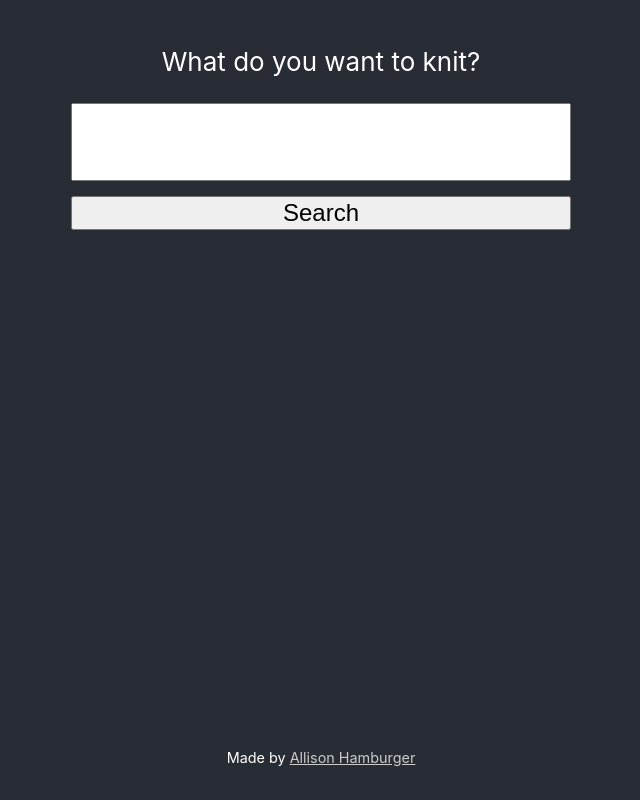
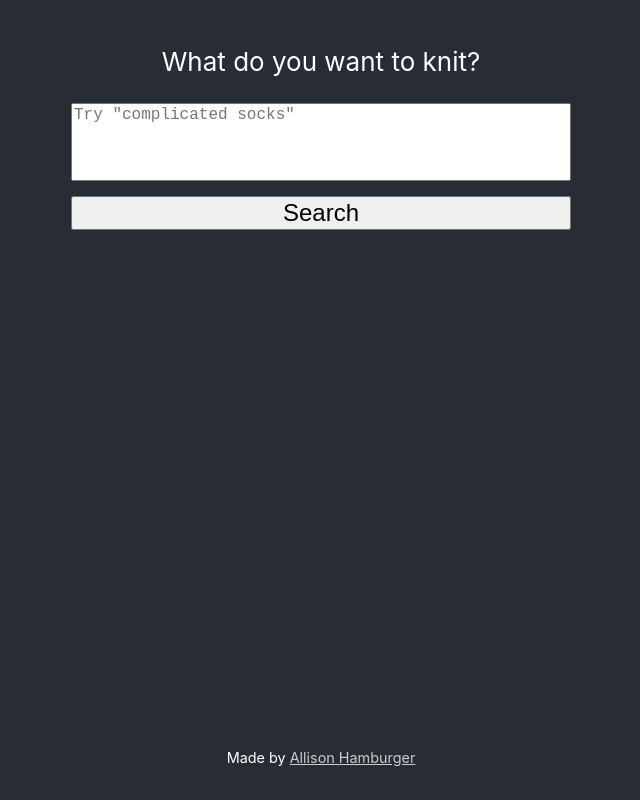
Before and after one commit to ahamburger/knit-gen-ai, a React (Create React App) app in the folder client/: page / in a window 1280 px wide. Shown: the whole page, without its empty margins (319-959 px from the left). Built offline with nearby package versions, Linux system fonts and the light colour scheme.

Commit message:
Add aria; placeholders

```diff
--- a/client/src/App.js
+++ b/client/src/App.js
@@ -2,6 +2,9 @@ import { useState } from "react";
 import "./App.css";
 
 import { SearchResults } from "./SearchResults";
+
+const placeholderList = ["cozy winter socks", "easy colorful mittens", "warm vest for my dog", "sleeveless dress", "summer top for my toddler", "complicated socks"]
+const randomPlaceholder = placeholderList[Math.floor(Math.random() * placeholderList.length)]
 
 function App() {
   const [textareaValue, setTextAreaValue] = useState();
@@ -47,7 +50,7 @@ function App() {
   return (
     <div className="App">
       <div className="App-content">
-        <p>What do you want to knit?</p>
+        <p role="heading" aria-level="1">What do you want to knit?</p>
         <div className="Search-container">
           <textarea
             rows="4"
@@ -61,6 +64,8 @@ function App() {
                 e.preventDefault();
               }
             }}
+            aria-label="Enter a description of a knitting pattern"
+            placeholder={`Try "${randomPlaceholder}"`}
           />
           <button onClick={onSearch}>Search</button>
         </div>
```
